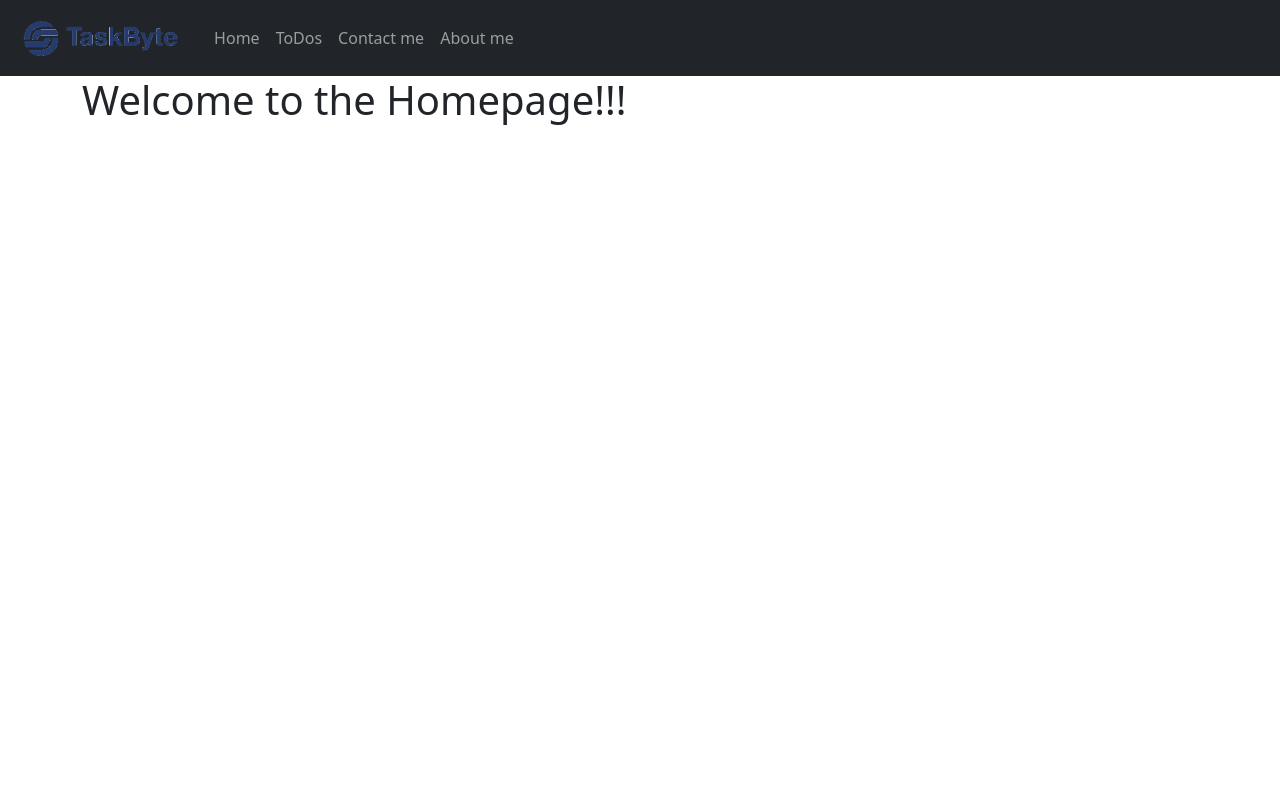
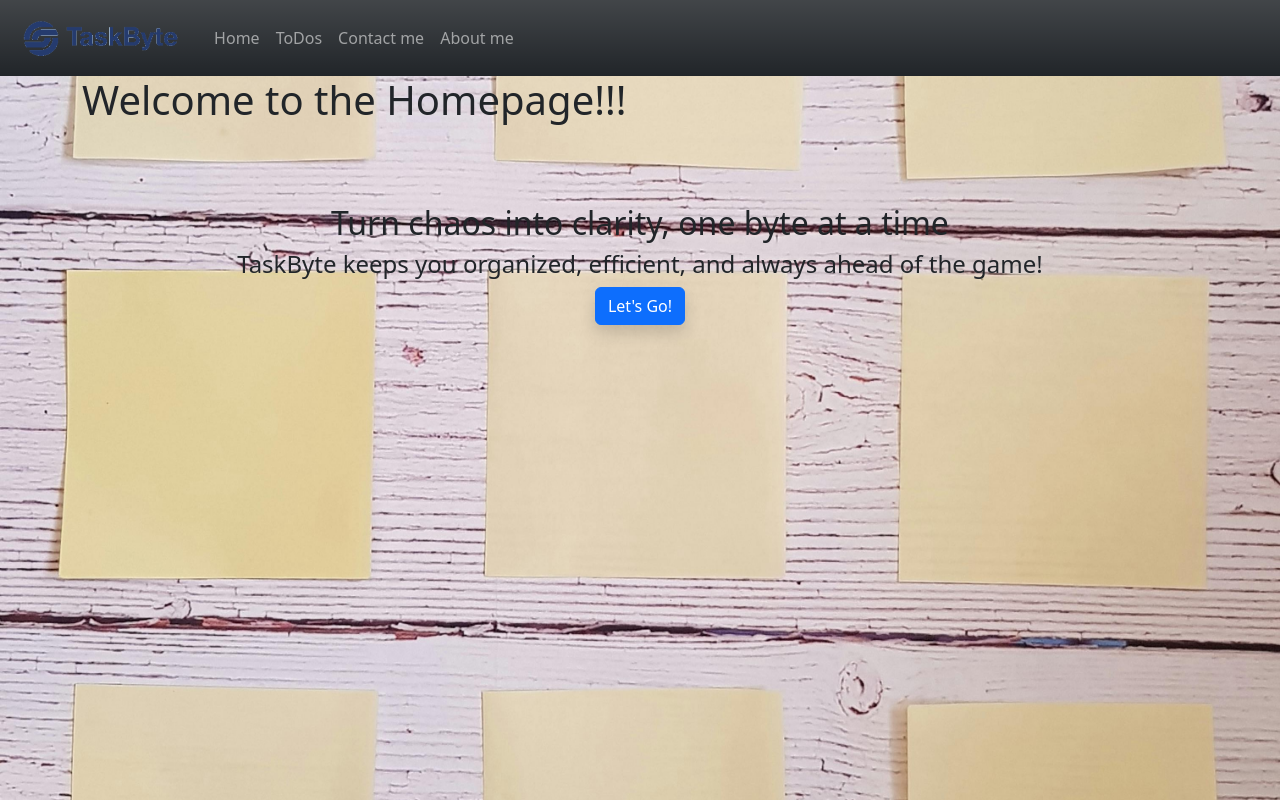
Before and after one commit to akshay-not-a-bot/taskbyte, a Django app: page / in a window 1280 px wide. Run offline with Django 5.2, Linux system fonts and the light colour scheme.

Commit message:
Basic design of homepage and added favcon

```diff
--- a/templates/base.html
+++ b/templates/base.html
@@ -11,9 +11,13 @@
           rel="stylesheet"
           integrity="sha384-KK94CHFLLe+nY2dmCWGMq91rCGa5gtU4mk92HdvYe+M/SXH301p5ILy+dN9+nJOZ"
           crossorigin="anonymous" />
+    <link rel="icon"
+          href="{% static 'images/favicon.ico' %}"
+          type="image/gif"
+          sizes="16x16">
     {% block title %}
     {% endblock title %}
-    <nav class="navbar navbar-expand-lg navbar-dark bg-dark">
+    <nav class="navbar navbar-expand-lg navbar-dark bg-dark bg-gradient">
       <div class="container-fluid">
         <a class="navbar-brand" href="{% url 'index' %}">   <!-- logo -->
           <img src="{% static "images/logo.png" %}"
@@ -32,8 +36,8 @@
         </button>
         <div class="collapse navbar-collapse" id="navbarNavAltMarkup">
           <div class="navbar-nav">
-            <a class="nav-link" href="#">Home</a>
-            <a class="nav-link" href="{% url 'todo_list' %} ">ToDos</a>
+            <a class="nav-link" href="{% url 'index' %}">Home</a>
+            <a class="nav-link" href="{% url 'todo_list' %}">ToDos</a>
             <a class="nav-link" href="{% url 'contact' %}">Contact me</a>
             <a class="nav-link" href="{% url 'about' %}">About me</a>
           </div>
@@ -42,10 +46,18 @@
     </nav>
   </head>
   <body>
+    <style>
+    body {
+        background-image: url("{% static 'images/post_notes.jpg' %}");
+        background-size: cover; /* Ensures image covers the entire screen */
+        background-position: center; /* Centers the image */
+        background-repeat: no-repeat; /* Prevents tiling */
+        height: 100vh; /* Ensures full-screen height */
+        margin: 0;
+    }
+    </style>
     {% block content %}
     {% endblock content %}
-    <!-- Optional JavaScript; choose one of the two! -->
-    <!-- jQuery and Bootstrap Bundle (includes Popper) -->
     <script src="https://cdn.jsdelivr.net/npm/bootstrap@5.3.0-alpha3/dist/js/bootstrap.bundle.min.js"
             integrity="sha384-ENjdO4Dr2bkBIFxQpeoTz1HIcje39Wm4jDKdf19U8gI4ddQ3GYNS7NTKfAdVQSZe"
             crossorigin="anonymous"></script>
--- a/todo_list_app/templates/index.html
+++ b/todo_list_app/templates/index.html
@@ -6,4 +6,12 @@
   <div class="container">
     <h1>{{ index_msg }}</h1>
   </div>
+  <br>
+  <br>
+  <br>
+  <p class="h2 text-center text-wrap">Turn chaos into clarity, one byte at a time</p>
+  <p class="h4 text-center text-wrap">TaskByte keeps you organized, efficient, and always ahead of the game!</p>
+  <div class="text-center">
+    <a href="{% url 'todo_list' %}" class="btn btn-primary shadow">Let's Go!</a>
+  </div>
 {% endblock content %}
--- a/todo_list_app/templates/todo_list.html
+++ b/todo_list_app/templates/todo_list.html
@@ -22,7 +22,7 @@
         <form method="POST">
             {% csrf_token %}    <!-- must have security token -->
             <div class="mb-3">
-                <label class="form-label">Add new Task</label>
+                <label class="form-label h5">Add new Task</label>
                 <input type="text"
                        class="form-control"
                        name="task"
```
Also changed, not shown: static/images/favicon.ico (added), static/images/post_notes.jpg (added).
